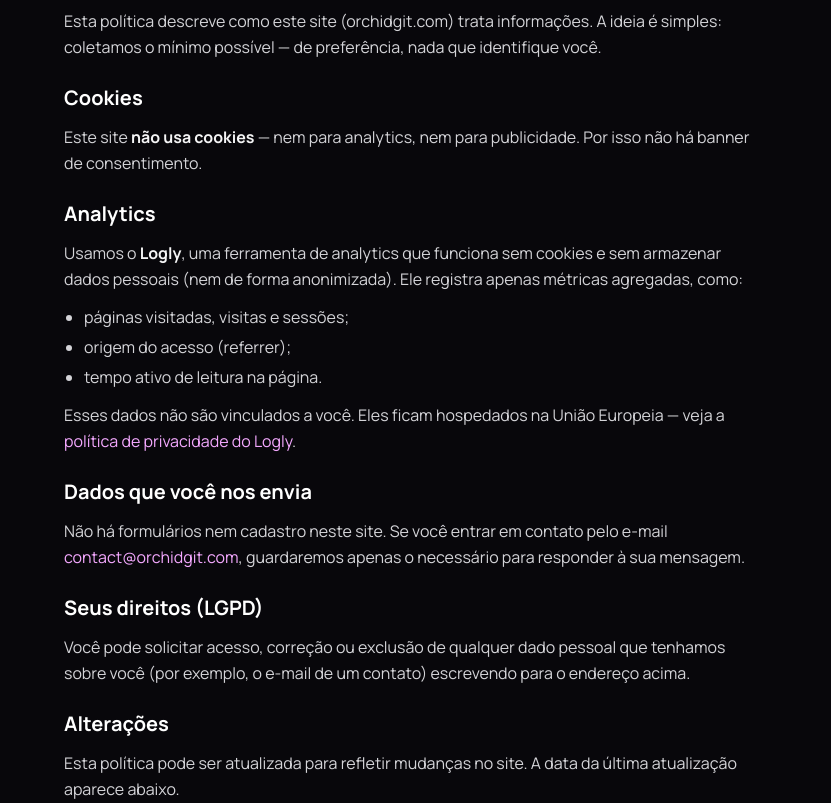
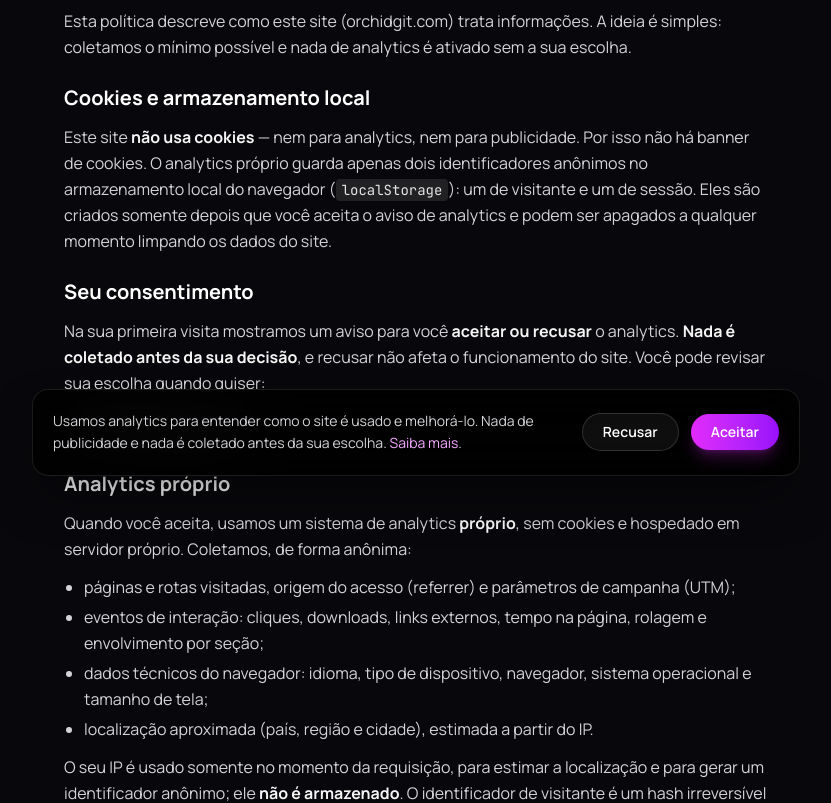
Before and after one commit to leooliveiraz/orchid-page, a React (Vite) app: page /privacidade in a window 1280 px wide. Shown: the part 300-1103 px from the top of the page, without its empty margins (224-1055 px from the left). Built offline with nearby package versions, Linux system fonts and the light colour scheme.

Commit message:
Criação de Termos de privacidade

```diff
--- a/src/analytics.ts
+++ b/src/analytics.ts
@@ -1,14 +1,21 @@
+import { hasConsent } from "./utils/consent";
+
 const LOGLY_SITE_ID = "orchidgit-com";
-const SITE_ANALYTICS_KEY = "ak_aU_Vuszxa1b5ulQk19e_4BMrVKNCQyrHTXqfU4Vg9WM";
-const SITE_ANALYTICS_SRC = "https://analytics.orchidgit.com/js/analytics.js";
+const SITE_ANALYTICS_KEY = "ak_TaZlp1am1NrJtxPo9glMkVlzFF9gT5L0VZnf5ZZkI98";
+const SITE_ANALYTICS_SRC = "http://164.163.11.12/js/analytics.js";
 
-export function initAnalytics() {
+export function initAnalytics(): void {
   if (!import.meta.env.PROD) return;
-  initLogly();
-  initSiteAnalytics();
+  applyConsent(hasConsent());
 }
 
-function initSiteAnalytics() {
+export function applyConsent(granted: boolean): void {
+  if (!import.meta.env.PROD || !granted) return;
+  initSiteAnalytics();
+  initLogly();
+}
+
+function initSiteAnalytics(): void {
   if (document.querySelector("script[data-key]")) return;
 
   const script = document.createElement("script");
@@ -24,7 +31,7 @@ function initSiteAnalytics() {
   document.head.appendChild(script);
 }
 
-function initLogly() {
+function initLogly(): void {
   if (document.querySelector("script[data-site]")) return;
 
   const script = document.createElement("script");
--- /dev/null
+++ b/src/components/ConsentBanner.tsx
@@ -0,0 +1,58 @@
+import { useEffect, useState } from "react";
+import { Link } from "react-router-dom";
+import { applyConsent } from "../analytics";
+import { getConsent, setStoredConsent } from "../utils/consent";
+
+export default function ConsentBanner() {
+  const [visible, setVisible] = useState(false);
+
+  useEffect(() => {
+    setVisible(getConsent() === null);
+  }, []);
+
+  if (!visible) return null;
+
+  const decide = (granted: boolean) => {
+    setStoredConsent(granted ? "granted" : "denied");
+    applyConsent(granted);
+    setVisible(false);
+  };
+
+  return (
+    <div
+      role="region"
+      aria-label="Aviso de cookies e analytics"
+      className="fixed inset-x-0 bottom-0 z-[90] p-4 sm:p-6"
+    >
+      <div className="mx-auto flex max-w-3xl flex-col gap-4 rounded-2xl border border-white/10 bg-black/85 p-5 shadow-2xl shadow-black/50 backdrop-blur-xl sm:flex-row sm:items-center sm:justify-between">
+        <p className="text-sm leading-relaxed text-zinc-300">
+          Usamos analytics para entender como o site é usado e melhorá-lo. Nada de publicidade e
+          nada é coletado antes da sua escolha.{" "}
+          <Link
+            to="/privacidade"
+            className="text-fuchsia-300 underline-offset-4 hover:underline"
+          >
+            Saiba mais
+          </Link>
+          .
+        </p>
+        <div className="flex shrink-0 items-center gap-3">
+          <button
+            type="button"
+            onClick={() => decide(false)}
+            className="rounded-full border border-white/15 bg-white/5 px-5 py-2 text-sm font-semibold text-white transition hover:border-white/30 hover:bg-white/10"
+          >
+            Recusar
+          </button>
+          <button
+            type="button"
+            onClick={() => decide(true)}
+            className="rounded-full bg-gradient-to-r from-fuchsia-500 to-purple-600 px-5 py-2 text-sm font-semibold text-white shadow-lg shadow-fuchsia-500/25 transition hover:brightness-110"
+          >
+            Aceitar
+          </button>
+        </div>
+      </div>
+    </div>
+  );
+}
--- a/src/components/Layout.tsx
+++ b/src/components/Layout.tsx
@@ -3,6 +3,7 @@ import { Outlet, useLocation } from "react-router-dom";
 import Navbar from "./Navbar";
 import Footer from "./Footer";
 import BackToTop from "./BackToTop";
+import ConsentBanner from "./ConsentBanner";
 import SectionTracker from "./SectionTracker";
 import { scrollToId } from "../utils/scroll";
 
@@ -32,6 +33,7 @@ export default function Layout() {
       </main>
       <Footer />
       <BackToTop />
+      <ConsentBanner />
     </div>
   );
 }
--- a/src/pages/Privacy.tsx
+++ b/src/pages/Privacy.tsx
@@ -1,36 +1,87 @@
 import Page from "../components/Page";
+import { resetConsent } from "../utils/consent";
 
 export default function Privacy() {
+  const reviewConsent = () => {
+    resetConsent();
+    window.location.reload();
+  };
+
   return (
     <Page title="Privacidade" section="privacidade" subtitle="Como o Orchid Git trata seus dados.">
       <p>
         Esta política descreve como este site (orchidgit.com) trata informações. A ideia é
-        simples: coletamos o mínimo possível — de preferência, nada que identifique você.
+        simples: coletamos o mínimo possível e nada de analytics é ativado sem a sua escolha.
       </p>
 
       <section className="space-y-3">
-        <h2 className="text-xl font-bold text-white">Cookies</h2>
+        <h2 className="text-xl font-bold text-white">Cookies e armazenamento local</h2>
         <p>
           Este site <strong className="text-zinc-100">não usa cookies</strong> — nem para
-          analytics, nem para publicidade. Por isso não há banner de consentimento.
+          analytics, nem para publicidade. Por isso não há banner de cookies. O analytics próprio
+          guarda apenas dois identificadores anônimos no armazenamento local do navegador (
+          <code className="rounded bg-white/10 px-1.5 py-0.5 font-mono text-sm text-zinc-200">
+            localStorage
+          </code>
+          ): um de visitante e um de sessão. Eles são criados somente depois que você aceita o
+          aviso de analytics e podem ser apagados a qualquer momento limpando os dados do site.
         </p>
       </section>
 
       <section className="space-y-3">
-        <h2 className="text-xl font-bold text-white">Analytics</h2>
+        <h2 className="text-xl font-bold text-white">Seu consentimento</h2>
         <p>
-          Usamos o <strong className="text-zinc-100">Logly</strong>, uma ferramenta de
-          analytics que funciona sem cookies e sem armazenar dados pessoais (nem de forma
-          anonimizada). Ele registra apenas métricas agregadas, como:
+          Na sua primeira visita mostramos um aviso para você{" "}
+          <strong className="text-zinc-100">aceitar ou recusar</strong> o analytics.{" "}
+          <strong className="text-zinc-100">Nada é coletado antes da sua decisão</strong>, e
+          recusar não afeta o funcionamento do site. Você pode revisar sua escolha quando quiser:
+        </p>
+        <button
+          type="button"
+          onClick={reviewConsent}
+          className="rounded-full border border-white/15 bg-white/5 px-5 py-2 text-sm font-semibold text-white transition hover:border-fuchsia-400/40 hover:bg-white/10"
+        >
+          Revisar minha escolha
+        </button>
+      </section>
+
+      <section className="space-y-3">
+        <h2 className="text-xl font-bold text-white">Analytics próprio</h2>
+        <p>
+          Quando você aceita, usamos um sistema de analytics{" "}
+          <strong className="text-zinc-100">próprio</strong>, sem cookies e hospedado em servidor
+          próprio. Coletamos, de forma anônima:
         </p>
         <ul className="list-disc space-y-1 pl-5">
-          <li>páginas visitadas, visitas e sessões;</li>
-          <li>origem do acesso (referrer);</li>
-          <li>tempo ativo de leitura na página.</li>
+          <li>páginas e rotas visitadas, origem do acesso (referrer) e parâmetros de campanha (UTM);</li>
+          <li>
+            eventos de interação: cliques, downloads, links externos, tempo na página, rolagem e
+            envolvimento por seção;
+          </li>
+          <li>
+            dados técnicos do navegador: idioma, tipo de dispositivo, navegador, sistema
+            operacional e tamanho de tela;
+          </li>
+          <li>localização aproximada (país, região e cidade), estimada a partir do IP.</li>
         </ul>
         <p>
-          Esses dados não são vinculados a você. Eles ficam hospedados na União Europeia —
-          veja a{" "}
+          O seu IP é usado somente no momento da requisição, para estimar a localização e para
+          gerar um identificador anônimo; ele{" "}
+          <strong className="text-zinc-100">não é armazenado</strong>. O identificador de visitante
+          é um hash irreversível com um segredo que muda diariamente, e o de sessão dura apenas
+          enquanto você navega. Não usamos esses dados para publicidade nem os compartilhamos com
+          terceiros. Os eventos são mantidos por até 12 meses e depois apagados.
+        </p>
+      </section>
+
+      <section className="space-y-3">
+        <h2 className="text-xl font-bold text-white">Logly</h2>
+        <p>
+          Também usamos o <strong className="text-zinc-100">Logly</strong>, carregado somente após
+          o seu consentimento. É uma ferramenta de analytics que funciona sem cookies e sem
+          armazenar dados pessoais (nem de forma anonimizada), registrando apenas métricas
+          agregadas como páginas visitadas, origem do acesso e tempo ativo na página. Os dados
+          ficam hospedados na União Europeia — veja a{" "}
           <a
             href="https://logly.uk/privacy"
             target="_blank"
@@ -62,8 +113,9 @@ export default function Privacy() {
       <section className="space-y-3">
         <h2 className="text-xl font-bold text-white">Seus direitos (LGPD)</h2>
         <p>
-          Você pode solicitar acesso, correção ou exclusão de qualquer dado pessoal que
-          tenhamos sobre você (por exemplo, o e-mail de um contato) escrevendo para o
+          Como o analytics não guarda o seu IP nem qualquer dado que identifique você, não há dado
+          pessoal de navegação para acessar, corrigir ou excluir. Se você entrou em contato por
+          e-mail, pode solicitar acesso, correção ou exclusão desse contato escrevendo para o
           endereço acima.
         </p>
       </section>
--- /dev/null
+++ b/src/utils/consent.ts
@@ -0,0 +1,32 @@
+export type ConsentValue = "granted" | "denied";
+
+const CONSENT_KEY = "analytics_consent";
+
+export function getConsent(): ConsentValue | null {
+  try {
+    const value = localStorage.getItem(CONSENT_KEY);
+    return value === "granted" || value === "denied" ? value : null;
+  } catch {
+    return null;
+  }
+}
+
+export function setStoredConsent(value: ConsentValue): void {
+  try {
+    localStorage.setItem(CONSENT_KEY, value);
+  } catch {
+    return;
+  }
+}
+
+export function resetConsent(): void {
+  try {
+    localStorage.removeItem(CONSENT_KEY);
+  } catch {
+    return;
+  }
+}
+
+export function hasConsent(): boolean {
+  return getConsent() === "granted";
+}
--- a/src/utils/track.ts
+++ b/src/utils/track.ts
@@ -1,3 +1,5 @@
+import { hasConsent } from "./consent";
+
 type AnalyticsProperties = Record<string, unknown>;
 
 declare global {
@@ -14,6 +16,10 @@ const pending: PendingEvent[] = [];
 let pollTimer: number | undefined;
 
 function deliver(): boolean {
+  if (!hasConsent()) {
+    pending.length = 0;
+    return true;
+  }
   const analytics = window.analytics;
   if (!analytics || typeof analytics.track !== "function") return false;
   while (pending.length > 0) {
@@ -37,6 +43,7 @@ function startPolling(): void {
 
 export function track(name: string, properties?: AnalyticsProperties): void {
   if (typeof window === "undefined") return;
+  if (!hasConsent()) return;
 
   const analytics = window.analytics;
   if (analytics && typeof analytics.track === "function") {
```
